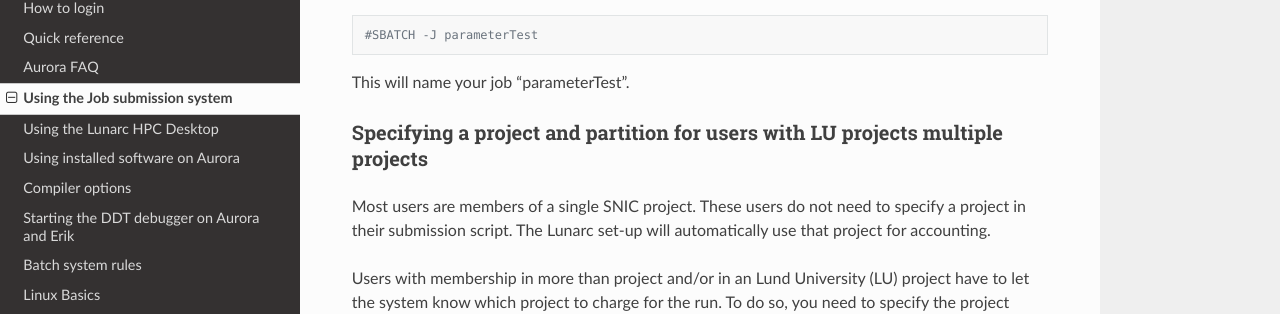
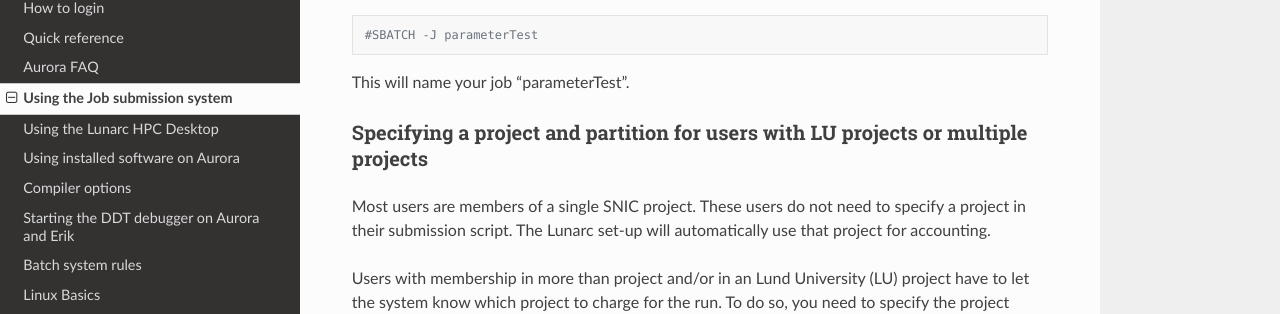
Before and after one commit to lunarc/lunarc_docs, an MkDocs documentation site: the page built from docs/batch_system.md, in a window 1280 px wide and 900 px high, scrolled down 2598 px. Shown: the part 141-455 px from the top of the window. Built offline with MkDocs 1.6.1, drawn with Linux system fonts in a browser that asks for light colours; nearby versions of some CDN libraries; old or Windows-style settings are respelled for this version of MkDocs.

Commit message:
more typos

```diff
--- a/docs/batch_system.md
+++ b/docs/batch_system.md
@@ -130,7 +130,7 @@ option:
 
 This will name your job “parameterTest”.
 
-### Specifying a project and partition for users with LU projects multiple projects
+### Specifying a project and partition for users with LU projects or multiple projects
 
 Most users are members of a single SNIC project. These users do not need to
 specify a project in their submission script. The Lunarc set-up
```
